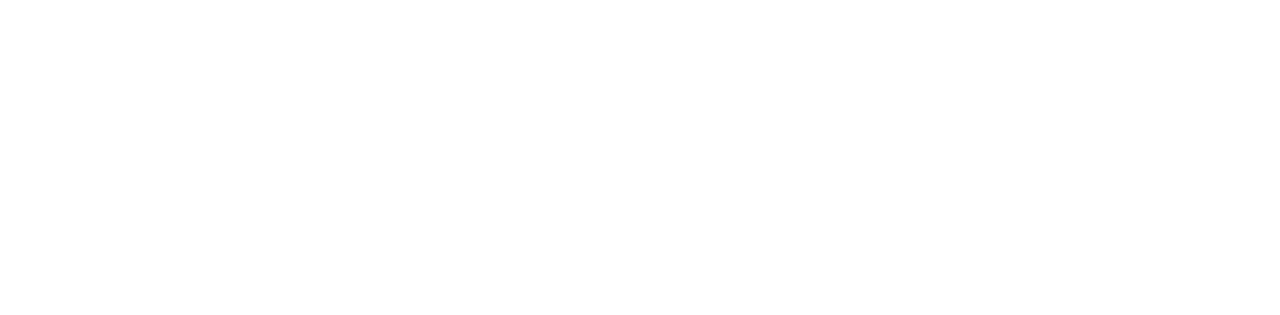
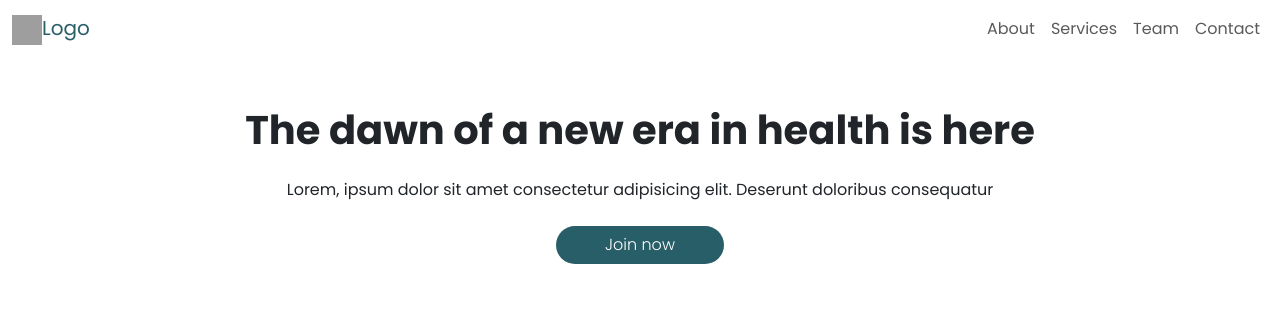
Before and after one commit to BrianCamunez/practica2Bootstrap, a website built with Vite: page src/index.html in a window 1280 px wide. Built offline with nearby package versions, Linux system fonts and the light colour scheme; grey boxes are pictures that could not be loaded.

Commit message:
Header hecho sin logo

```diff
--- a/src/index.html
+++ b/src/index.html
@@ -1,15 +1,75 @@
 <!DOCTYPE html>
-<html lang="en">
+<html lang="es">
   <head>
     <meta charset="UTF-8" />
     <meta name="viewport" content="width=device-width, initial-scale=1.0" />
     <title>Document</title>
     <link rel="stylesheet" href="/styles/bootstrap.css" />
+    <link rel="preconnect" href="https://fonts.googleapis.com" />
+    <link rel="preconnect" href="https://fonts.gstatic.com" crossorigin />
+    <link
+      href="https://fonts.googleapis.com/css2?family=Poppins:ital,wght@0,100;0,200;0,300;0,400;0,500;0,600;0,700;0,800;0,900;1,100;1,200;1,300;1,400;1,500;1,600;1,700;1,800;1,900&display=swap"
+      rel="stylesheet"
+    />
   </head>
   <body>
     <header>
-      <div class="container"></div>
+      <nav class="navbar navbar-expand-lg bg-white">
+        <div class="container-fluid">
+          <a class="navbar-brand text-primary" href="#"
+            ><img
+              width="30px"
+              height="30px"
+              src="https://encrypted-tbn0.gstatic.com/images?q=tbn:ANd9GcQAvXxnualQtzXVXUDyr4zr7wJHTnf1b0VQzQ&s"
+              alt="Logo"
+            />Logo</a
+          >
+          <button
+            class="navbar-toggler border-0"
+            type="button"
+            data-bs-toggle="collapse"
+            data-bs-target="#navbarSupportedContent"
+            aria-controls="navbarSupportedContent"
+            aria-expanded="false"
+            aria-label="Toggle navigation"
+          >
+            <span class="navbar-toggler-icon"></span>
+          </button>
+          <div class="collapse navbar-collapse" id="navbarSupportedContent">
+            <ul class="navbar-nav ms-auto mb-2 mb-lg-0">
+              <li class="nav-item">
+                <a class="nav-link" aria-current="page" href="#">About</a>
+              </li>
+              <li class="nav-item">
+                <a class="nav-link" aria-current="page" href="#">Services</a>
+              </li>
+              <li class="nav-item">
+                <a class="nav-link" aria-current="page" href="#">Team</a>
+              </li>
+              <li class="nav-item">
+                <a class="nav-link" aria-current="page" href="#">Contact</a>
+              </li>
+            </ul>
+          </div>
+        </div>
+      </nav>
     </header>
+    <main class="p-5 container-fluid">
+      <div class="row justify-content-center">
+        <div class="col-md-6 col-12 col-lg-12 text-center">
+          <h2 class="fw-bold fs-1">The dawn of a new era in health is here</h2>
+          <p class="fs-6 mt-4">
+            Lorem, ipsum dolor sit amet consectetur adipisicing elit. Deserunt
+            doloribus consequatur
+          </p>
+          <button
+            class="btn bg-primary text-secondary mt-2 rounded-pill px-5 fw-light"
+          >
+            Join now
+          </button>
+        </div>
+      </div>
+    </main>
     <script type="module" src="/main.js"></script>
   </body>
 </html>
--- a/src/styles/bootstrap.scss
+++ b/src/styles/bootstrap.scss
@@ -1 +1,4 @@
+$primary: #285e67;
+$secondary: #ffffff;
+
 @import "bootstrap/scss/bootstrap";
--- a/src/styles/custom.scss
+++ b/src/styles/custom.scss
@@ -0,0 +1,3 @@
+body {
+  font-family: "Poppins", sans-serif;
+}
```
